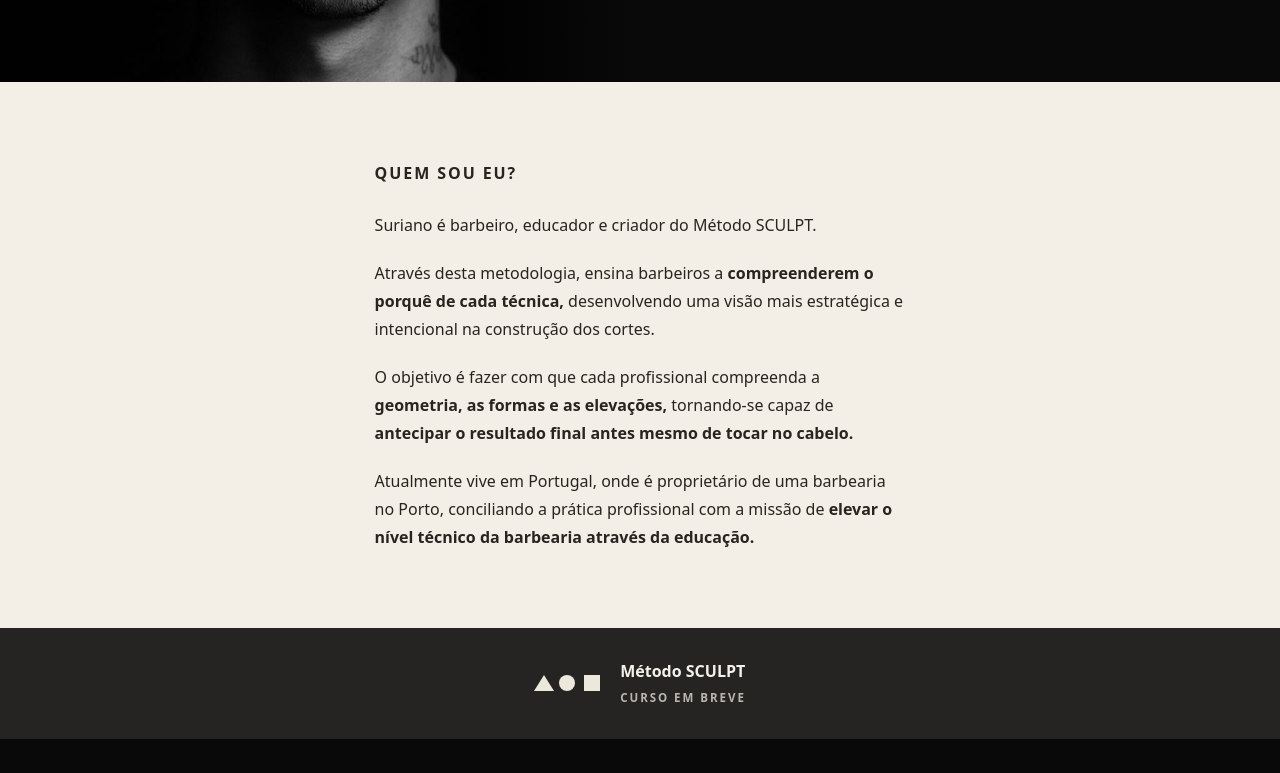
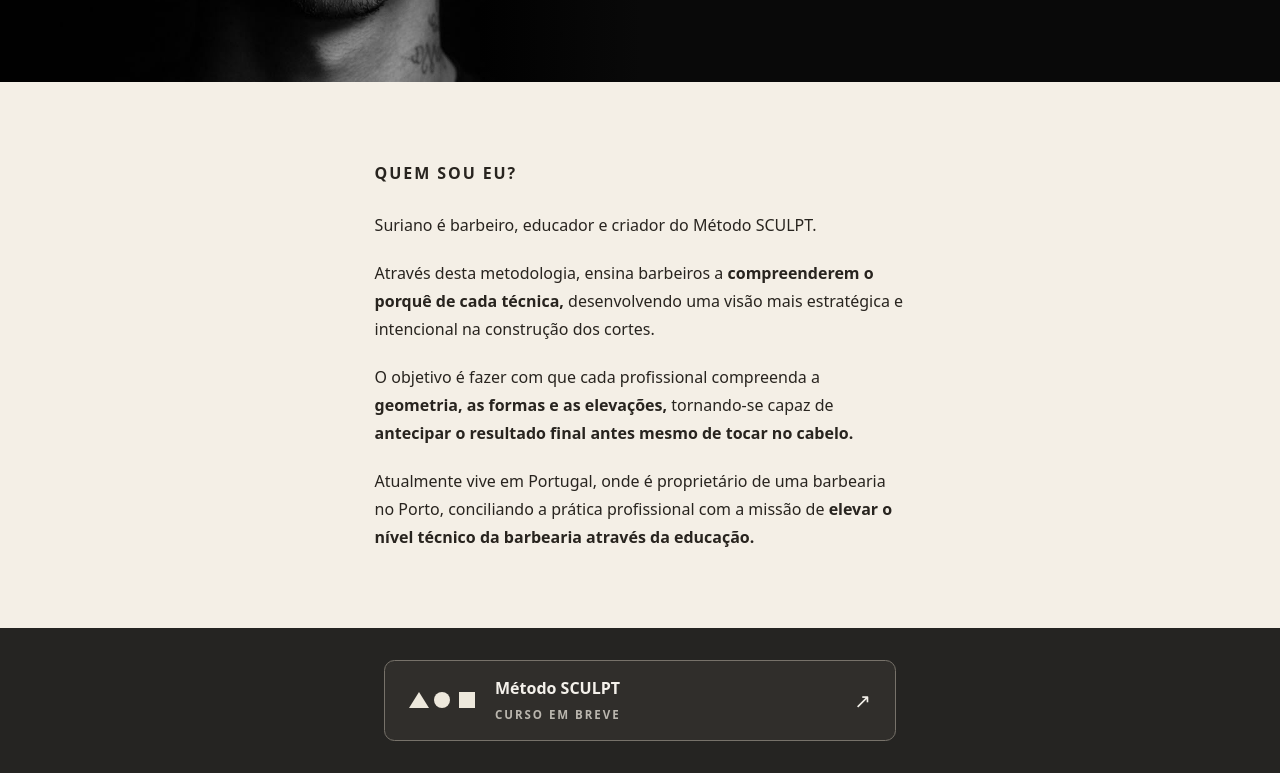
Before and after one commit to codebypereira/Barber, a plain HTML site: page index.html in a window 1280 px wide. Shown: the part 438-1211 px from the top of the page. Before the commit the page ends 1177 px from the top, so only its background shows below. Drawn offline with Linux system fonts and the light colour scheme.

Commit message:
Link implementado

```diff
--- a/css/style.css
+++ b/css/style.css
@@ -16,7 +16,20 @@ h1 { margin: .18em 0; font-family: "Great Vibes", cursive; font-weight: 400; fon
 .bio h2 { margin-block: 0 1.5rem; font-size: 1rem; letter-spacing: .12em; max-width: 58ch; }
 .bio p { margin-block: 0 1.25rem; }
 .bio p:last-child { margin-bottom: 0; }
-.course { display: flex; justify-content: center; align-items: center; gap: 1.25rem; padding: 2rem 1.5rem; background: #252422; }
+.course { display: flex; justify-content: center; padding: 2rem 1.5rem; background: #252422; }
+.course-link {
+  display: flex;
+  align-items: center;
+  gap: clamp(.65rem, 3vw, 1.25rem);
+  width: min(100%, 32rem);
+  padding: 1rem clamp(.75rem, 3vw, 1.5rem);
+  border: 1px solid #77726a;
+  border-radius: .65rem;
+  background: #302e2b;
+  color: inherit;
+  text-decoration: none;
+}
+.course-arrow { margin-inline-start: auto; font-size: 1.25rem; }
 .course strong { display: block; margin-bottom: .2rem; }
 .shapes { flex: none; color: #ede8dc; }
 @media (max-width: 720px) {
--- a/index.html
+++ b/index.html
@@ -8,7 +8,7 @@
   <link rel="preconnect" href="https://fonts.googleapis.com">
   <link rel="preconnect" href="https://fonts.gstatic.com" crossorigin>
   <link href="https://fonts.googleapis.com/css2?family=Great+Vibes&display=swap" rel="stylesheet">
-  <link rel="stylesheet" href="css/style.css?v=3">
+  <link rel="stylesheet" href="css/style.css?v=4">
 </head>
 <body>
   <main>
@@ -29,6 +29,7 @@
       <p>Atualmente vive em Portugal, onde é proprietário de uma barbearia no Porto, conciliando a prática profissional com a missão de <strong>elevar o nível técnico da barbearia através da educação.</strong></p>
     </section>
     <div class="course">
+      <a class="course-link" role="link" aria-disabled="true">
         <svg class="shapes" width="66" height="20" viewBox="0 0 66 20" fill="currentColor" aria-hidden="true">
           <path d="M10 2 20 18H0Z"/>
           <circle cx="33" cy="10" r="8"/>
@@ -38,6 +39,8 @@
           <strong>Método SCULPT</strong>
           <span class="status">Curso em breve</span>
         </div>
+        <span class="course-arrow" aria-hidden="true">↗</span>
+      </a>
     </div>
   </main>
 </body>
```
Lines whose indentation alone changed are shown as unchanged.
